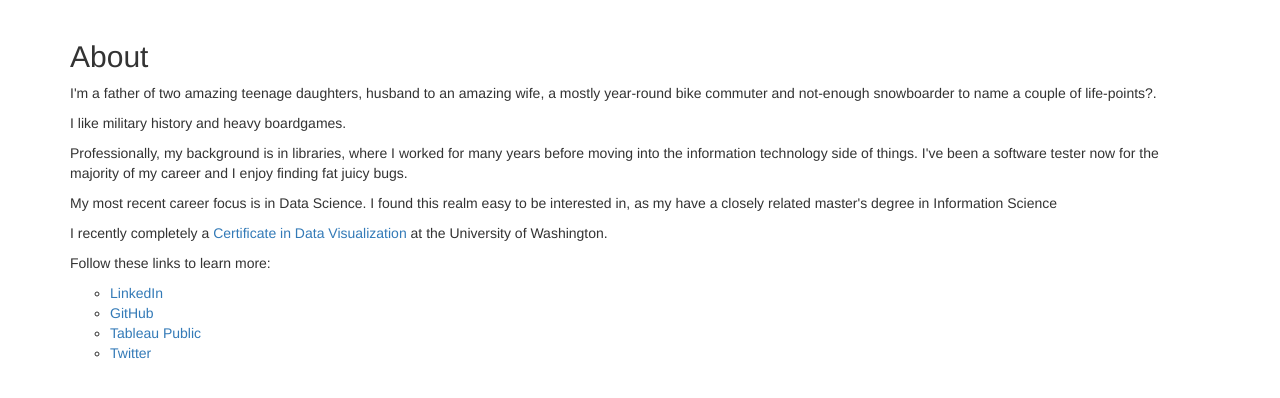
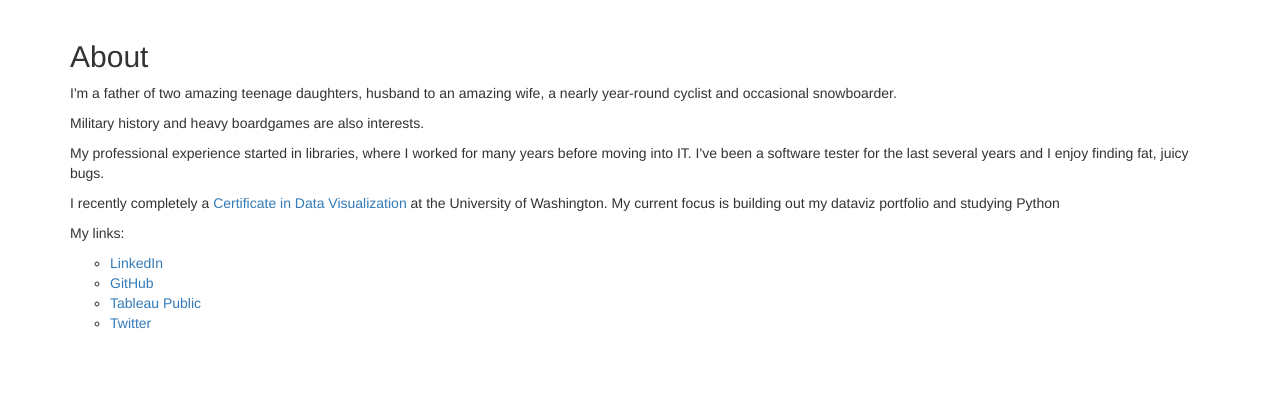
Before and after one commit to jpkeeton/Flask2018.1, a Flask app: page /about in a window 1280 px wide. Shown: the part 52-450 px from the top of the page. Run offline with Flask 2, Linux system fonts and the light colour scheme; some libraries are stand-ins or nearby versions.

Commit message:
some text cleanup, commenting out unused bits

```diff
--- a/templates/about.html
+++ b/templates/about.html
@@ -2,12 +2,12 @@
 
 {% block body %}
 <h2>About</h2>
-<p>I'm a father of two amazing teenage daughters, husband to an amazing wife, a mostly year-round bike commuter and not-enough snowboarder to name a couple of life-points?. </p>
-<p>I like military history and heavy boardgames.</p>
-   <p>Professionally, my background is in libraries, where I worked for many years before moving into the information technology side of things. I've been a software tester now for the majority of my career and I enjoy finding fat juicy bugs. </p>
-<p>My most recent career focus is in Data Science. I found this realm easy to be interested in, as my have a closely related master's degree in Information Science</p>
-   <p>I recently completely a <a href="https://www.pce.uw.edu/certificates/data-visualization" target="_blank"> Certificate in Data Visualization</li></a> at the University of Washington.</p>
-   <p>Follow these links to learn more:<p/>
+<p>I'm a father of two amazing teenage daughters, husband to an amazing wife, a nearly year-round cyclist and occasional snowboarder.</p>
+<p>Military history and heavy boardgames are also interests.</p>
+   <p>My professional experience started in libraries, where I worked for many years before moving into IT. I've been a software tester for the last several years and I enjoy finding fat, juicy bugs. </p>
+
+   <p>I recently completely a <a href="https://www.pce.uw.edu/certificates/data-visualization" target="_blank"> Certificate in Data Visualization</li></a> at the University of Washington. My current focus is building out my dataviz portfolio and studying Python</p>
+   <p>My links:<p/>
    <ul style="list-style-type:circle">
       <li><a href="https://www.linkedin.com/in/jeremy-keeton/" target="_blank">LinkedIn</a></li>
       <li><a href="https://github.com/jpkeeton" target="_blank"> GitHub </a></li>
--- a/templates/projects.html
+++ b/templates/projects.html
@@ -8,9 +8,9 @@
         <li><a href="https://www.udemy.com/the-data-science-course-complete-data-science-bootcamp/" target="_blank">Udemy - Data Science Bootcamp</a></li>
             <ul> Current progress = 6%</ul>
         <li>Various Data Science and Statistics books, primarily from O'Reilly</li>
-        <li></li></ul>
-        <h2>Active Projects</h2>
-   <p>My Python studies center partly on data visualization. I've included some recent examples here.</p>
+        <!--<li></li></ul>-->
+        <!--<h2>Active Projects</h2>-->
+   <!--<p>My Python studies center partly on data visualization. I've included some recent examples here.</p>-->
   <!--<ul style="list-style-type:circle">-->
 <!--<img src="static/images/BugMetrics1.JPG" alt="Tableau and Matplotlib Bug Metrics" width="50%" height="auto">-->
 
--- a/templates/testing.html
+++ b/templates/testing.html
@@ -11,7 +11,7 @@
         <ul>1. Intro</ul>
         <ul>2. Features to be tested</ul>
         <ul>3. Features not to be tested</ul>
-        <ul>4. Deliverablese</ul>
+        <ul>4. Deliverables</ul>
         <ul>5. Approach</ul>
         <ul>6. Pass/Fail Criteria</ul>
         <ul>7. Environment</ul>
```
Also changed, not shown: templates/dataviz.html (+12 -12 lines).
